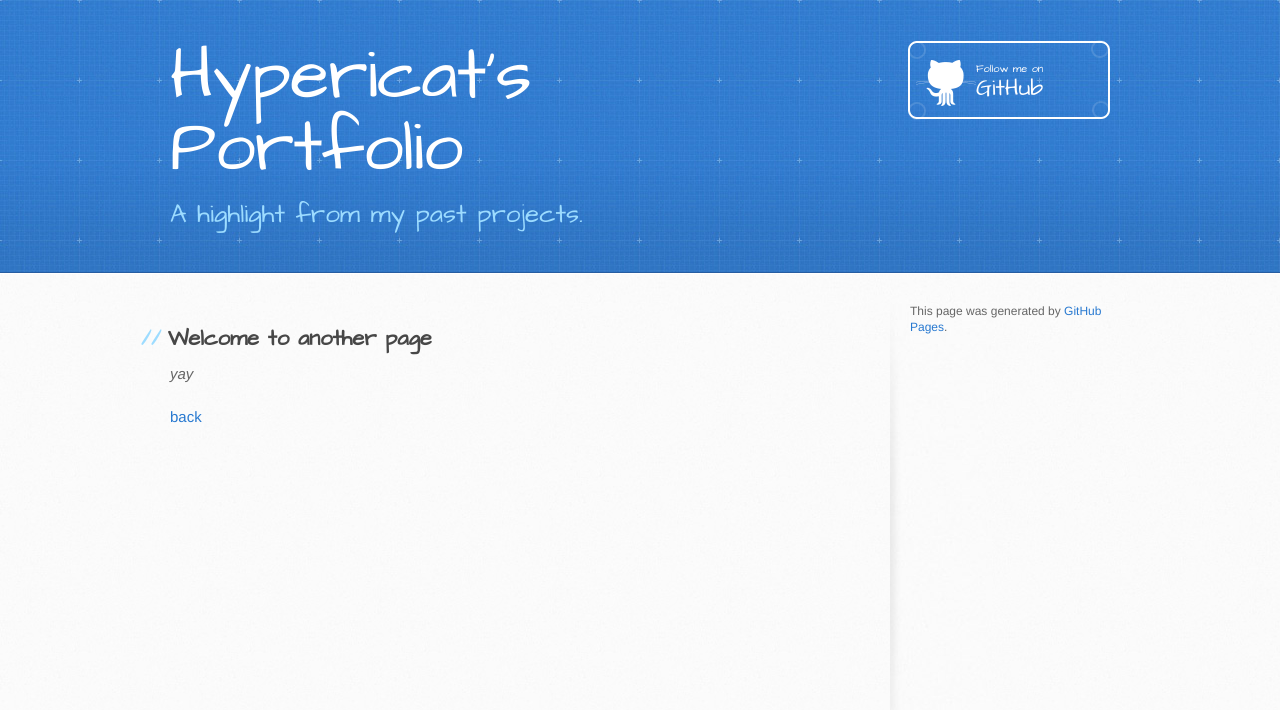
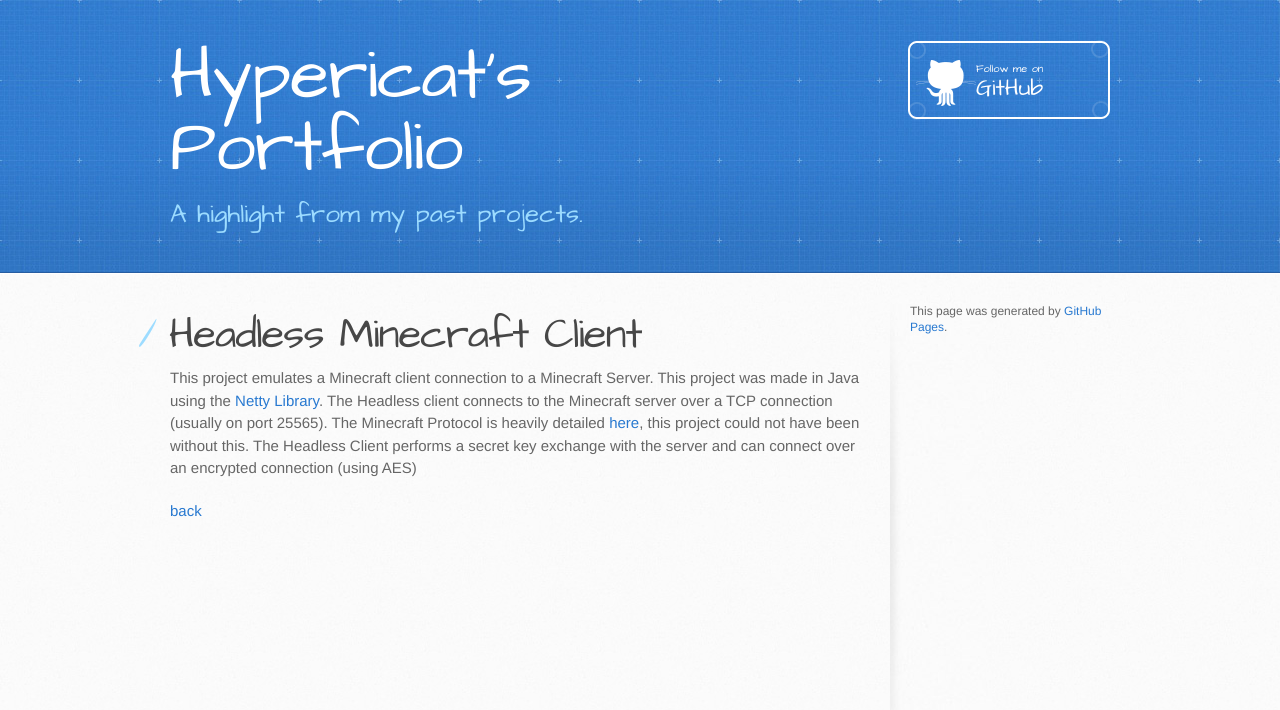
Before and after one commit to Hypericat/Hypericat.github.io, a Jekyll site: the page built from HeadlessMC.md, in a window 1280 px wide. Shown: the top 710 px of the page. Built offline with Jekyll 4.4.1, drawn with Linux system fonts in a browser that asks for light colours; our own code applies the rules of GitHub Pages for plain Markdown files.

Commit message:
Auto push

```diff
--- a/HeadlessMC.md
+++ b/HeadlessMC.md
@@ -2,8 +2,9 @@
 layout: default
 ---
 
-## Welcome to another page
+# Headless Minecraft Client
 
-_yay_
+This project emulates a Minecraft client connection to a Minecraft Server. This project was made in Java using the [Netty Library](https://netty.io/). The Headless client connects to the Minecraft server over a TCP connection (usually on port 25565). The Minecraft Protocol is heavily detailed [here](https://wiki.vg/), this project could not have been without this. The Headless Client performs a secret key exchange with the server and can connect over an encrypted connection (using AES)
+
 
 [back](./)
```
Also changed, not shown: index.md (+3 -2 lines).
